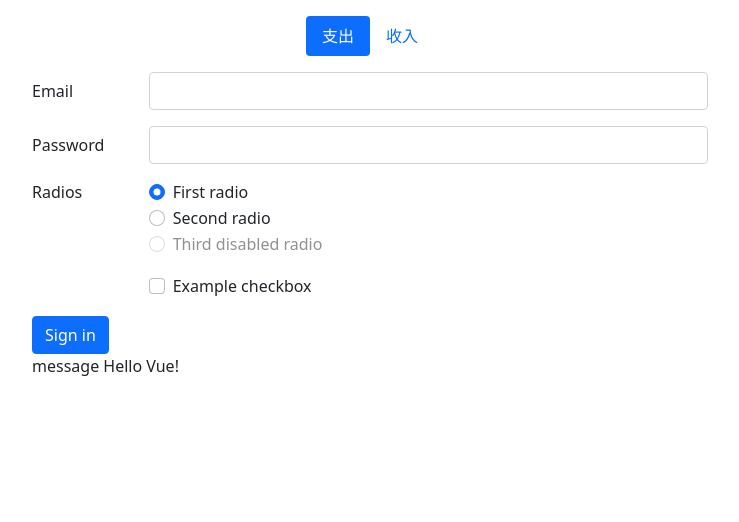
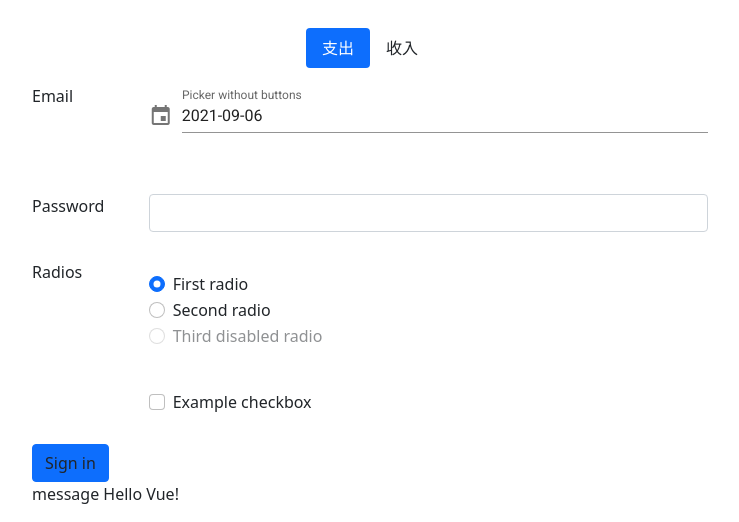
Before and after one commit to yishan1331/ya-tools, a Django app: page /expenses/ in a window 1280 px wide. Shown: the part 56-578 px from the top of the page, without its empty margins (270-1009 px from the left). Run offline with Django 3.2, Linux system fonts and the light colour scheme; some libraries are stand-ins or nearby versions.

Commit message:
1.使用vuetify 2.expenses/index新增datepicker

```diff
--- a/yaTools/templates/base.html
+++ b/yaTools/templates/base.html
@@ -11,7 +11,20 @@
 			integrity="sha384-KyZXEAg3QhqLMpG8r+8fhAXLRk2vvoC2f3B09zVXn8CA5QIVfZOJ3BCsw2P0p/We"
 			crossorigin="anonymous"
 		/>
-		{% block extra_style_sheet %} {% endblock %}
+		<link
+			href="https://fonts.googleapis.com/css?family=Roboto:100,300,400,500,700,900"
+			rel="stylesheet"
+		/>
+		<link
+			href="https://cdn.jsdelivr.net/npm/@mdi/font@4.x/css/materialdesignicons.min.css"
+			rel="stylesheet"
+		/>
+		<link
+			href="https://cdn.jsdelivr.net/npm/vuetify@2.x/dist/vuetify.min.css"
+			rel="stylesheet"
+		/>
+		{% block extra_style_sheet %} {% endblock %} {% block style_command %}
+		{% endblock %}
 	</head>
 	<body class="h-100">
 		{% block content %} {% endblock %}
@@ -22,8 +35,9 @@
 		></script>
 		<!-- 开发环境版本，包含了有帮助的命令行警告 -->
 		<script src="https://cdn.jsdelivr.net/npm/vue@2/dist/vue.js"></script>
-		{% comment %} <!-- 生产环境版本，优化了尺寸和速度 -->
-		<script src="https://cdn.jsdelivr.net/npm/vue@2"></script> {% endcomment %}
+		<!-- 生产环境版本，优化了尺寸和速度 -->
+		<!-- <script src="https://cdn.jsdelivr.net/npm/vue@2"></script> -->
+		<script src="https://cdn.jsdelivr.net/npm/vuetify@2.x/dist/vuetify.js"></script>
 		{% block script_command %} {% endblock %}
 		{% block extra_script %} {% endblock %}
 	</body>
--- a/yaTools/templates/expenses/index.html
+++ b/yaTools/templates/expenses/index.html
@@ -1,4 +1,12 @@
-{% extends "base.html" %} {% load static %} {% block content %}
+{% extends "base.html" %} {% load static %}
+{% block style_command %}
+<style>
+	.v-application--wrap{
+		min-height: unset !important;
+	}
+</style>
+{% endblock %}
+{% block content %}
 <nav class="navbar navbar-expand-lg navbar-dark bg-dark">
 	<div class="container-fluid">
 		<a class="navbar-brand" href="{% url 'home' %}">YA Tools</a>
@@ -109,11 +117,31 @@
 						>Email</label
 					>
 					<div class="col-sm-10">
-						<input
-							type="email"
-							class="form-control"
-							id="inputEmail3"
-						/>
+						<v-app>
+							<v-menu
+								v-model="pickerMenu"
+								:close-on-content-click="false"
+								:nudge-right="40"
+								transition="scale-transition"
+								offset-y
+								min-width="auto"
+							>
+								<template v-slot:activator="{ on, attrs }">
+									<v-text-field
+										v-model="picker"
+										label="Picker without buttons"
+										prepend-icon="mdi-calendar"
+										readonly
+										v-bind="attrs"
+										v-on="on"
+									></v-text-field>
+								</template>
+								<v-date-picker
+									v-model="picker"
+									@input="pickerMenu = false"
+								></v-date-picker>
+							</v-menu>
+						</v-app>
 					</div>
 				</div>
 				<div class="row mb-3">
@@ -201,11 +229,19 @@
 </div>
 {% endblock %} {% block script_command %}
 <script>
-	var app = new Vue({
+	const app = new Vue({
 		delimiters: ["[[", "]]"],
 		el: "#expenses_main",
+		vuetify: new Vuetify(),
 		data: {
 			message: "Hello Vue!",
+			myDateTime: "",
+			picker: new Date(
+				Date.now() - new Date().getTimezoneOffset() * 60000
+			)
+				.toISOString()
+				.substr(0, 10),
+			pickerMenu: false,
 		},
 	});
 </script>
```
